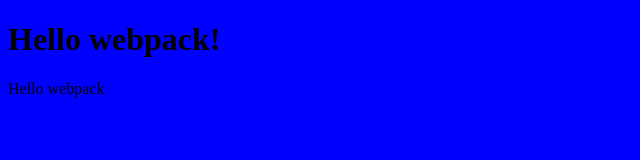
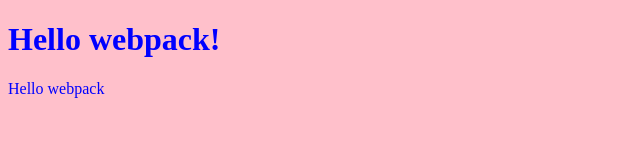
Before and after one commit to anita00001/webpack-demo, a website built with webpack: page src/index.html in a window 1280 px wide. Shown: the whole page, without its empty margins (0-640 px from the left). Built offline with nearby package versions, Linux system fonts and the light colour scheme.

Commit message:
Checking live reload

```diff
--- a/src/style.css
+++ b/src/style.css
@@ -1,3 +1,4 @@
 body {
-  background-color: blue;
+  background-color: pink;
+  color: blue;
 }
```
